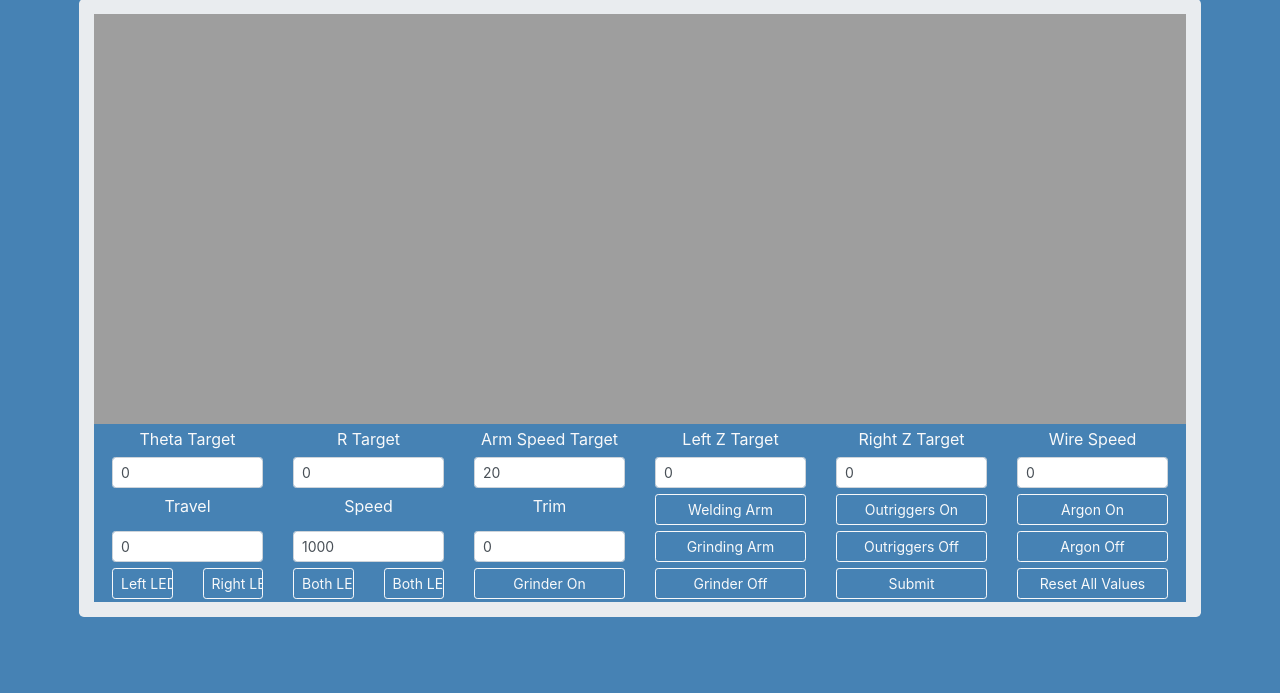
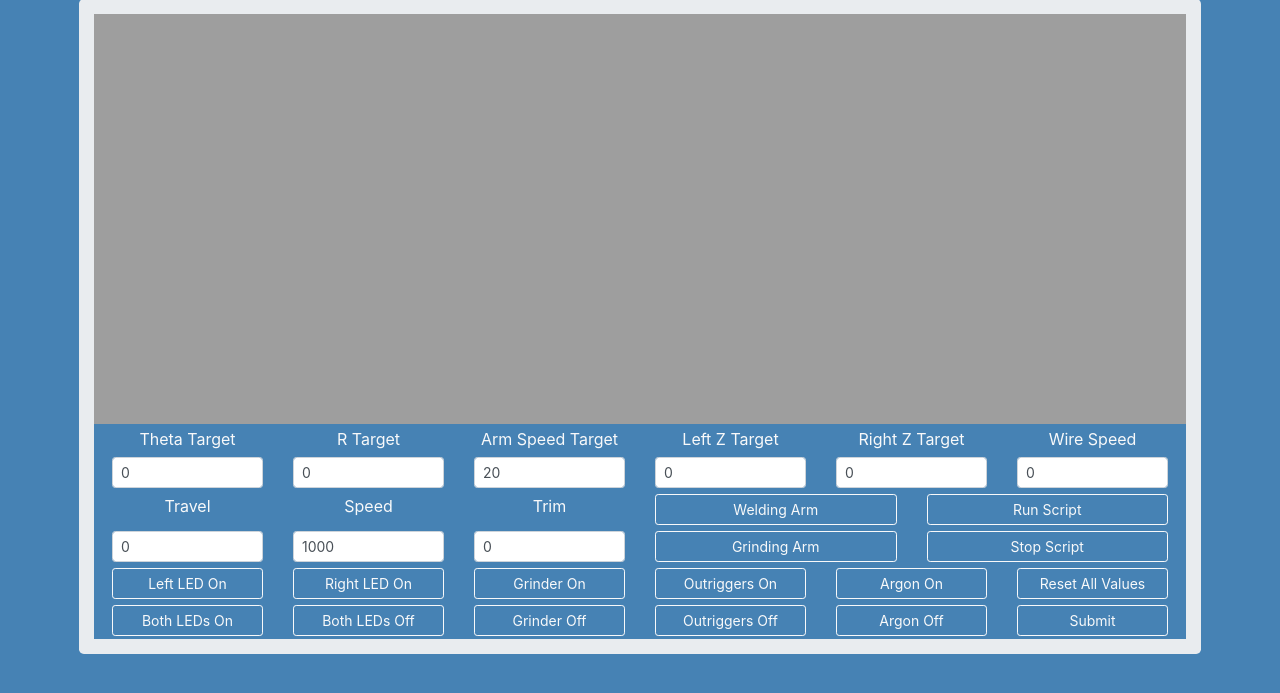
Before and after one commit to Astroneil/RoboCtrl, a Flask app: page /welder in a window 1280 px wide. Shown: the part 25-718 px from the top of the page. Run offline with Flask 2, Linux system fonts and the light colour scheme; some libraries are stand-ins or nearby versions.

Commit message:
Added run_script variable and Run/Stop Script buttons on the web controller. Layout changed to accommodate

```diff
--- a/RoboCtrl/templates/welder.html
+++ b/RoboCtrl/templates/welder.html
@@ -23,27 +23,31 @@
         <div class="col-md-2">Travel</div>
         <div class="col-md-2">Speed</div>
         <div class="col-md-2">Trim</div>
-        <div class="col-md-2"><input class="btn btn-outline-light btn-sm btn-block" type="submit" name="arm" value="Welding Arm"></div>
-        <div class="col-md-2"><input class="btn btn-outline-light btn-sm btn-block" type="submit" name="outriggers" value="Outriggers On"></div>
-        <div class="col-md-2"><input class="btn btn-outline-light btn-sm btn-block" type="submit" name="argon" value="Argon On"></div>
+        <div class="col-md-3"><input class="btn btn-outline-light btn-sm btn-block" type="submit" name="arm" value="Welding Arm"></div>
+        <div class="col-md-3"><input class="btn btn-outline-light btn-sm btn-block" type="submit" name="run_script" value="Run Script"></div>
       </div>
       <div class="row text-center" style="background-color:SteelBlue;">
         <div class="col-md-2"><input class="form-control form-control-sm" type="number" name="distance" value="{{ distance }}"></div>
         <div class="col-md-2"><input class="form-control form-control-sm" type="number" name="speed" value="{{ speed }}"></div>
         <div class="col-md-2"><input class="form-control form-control-sm" type="number" name="trim" value="{{ trim }}"></div>
-        <div class="col-md-2"><input class="btn btn-outline-light btn-sm btn-block" type="submit" name="arm" value="Grinding Arm"></div>
+        <div class="col-md-3"><input class="btn btn-outline-light btn-sm btn-block" type="submit" name="arm" value="Grinding Arm"></div>
+        <div class="col-md-3"><input class="btn btn-outline-light btn-sm btn-block" type="submit" name="run_script" value="Stop Script"></div>
+      </div>
+      <div class="row text-center" style="background-color:SteelBlue;">
+        <div class="col-md-2"><input class="btn btn-outline-light btn-sm btn-block" type="submit" name="led" value="Left LED On"></div>
+        <div class="col-md-2"><input class="btn btn-outline-light btn-sm btn-block" type="submit" name="led" value="Right LED On"></div>
+        <div class="col-md-2"><input class="btn btn-outline-light btn-sm btn-block" type="submit" name="grinder" value="Grinder On"></div>
+        <div class="col-md-2"><input class="btn btn-outline-light btn-sm btn-block" type="submit" name="outriggers" value="Outriggers On"></div>
+        <div class="col-md-2"><input class="btn btn-outline-light btn-sm btn-block" type="submit" name="argon" value="Argon On"></div>
+        <div class="col-md-2"><input class="btn btn-outline-light btn-sm btn-block" type="submit" name="submit" value="Reset All Values"></div>
+      </div>
+      <div class="row text-center" style="background-color:SteelBlue;">
+        <div class="col-md-2"><input class="btn btn-outline-light btn-sm btn-block" type="submit" name="led" value="Both LEDs On"></div>
+        <div class="col-md-2"><input class="btn btn-outline-light btn-sm btn-block" type="submit" name="led" value="Both LEDs Off"></div>
+        <div class="col-md-2"><input class="btn btn-outline-light btn-sm btn-block" type="submit" name="grinder" value="Grinder Off"></div>
         <div class="col-md-2"><input class="btn btn-outline-light btn-sm btn-block" type="submit" name="outriggers" value="Outriggers Off"></div>
         <div class="col-md-2"><input class="btn btn-outline-light btn-sm btn-block" type="submit" name="argon" value="Argon Off"></div>
-      </div>
-      <div class="row text-center" style="background-color:SteelBlue;">
-        <div class="col-md-1"><input class="btn btn-outline-light btn-sm btn-block" type="submit" name="led" value="Left LED On"></div>
-        <div class="col-md-1"><input class="btn btn-outline-light btn-sm btn-block" type="submit" name="led" value="Right LED On"></div>
-        <div class="col-md-1"><input class="btn btn-outline-light btn-sm btn-block" type="submit" name="led" value="Both LEDs On"></div>
-        <div class="col-md-1"><input class="btn btn-outline-light btn-sm btn-block" type="submit" name="led" value="Both LEDs Off"></div>
-        <div class="col-md-2"><input class="btn btn-outline-light btn-sm btn-block" type="submit" name="grinder" value="Grinder On"></div>
-        <div class="col-md-2"><input class="btn btn-outline-light btn-sm btn-block" type="submit" name="grinder" value="Grinder Off"></div>
         <div class="col-md-2"><input class="btn btn-outline-light btn-sm btn-block" type="submit" name="submit" value="Submit"></div>
-        <div class="col-md-2"><input class="btn btn-outline-light btn-sm btn-block" type="submit" name="submit" value="Reset All Values"></div>
       </div>
     </form>
 
--- a/RoboCtrl/welder_views.py
+++ b/RoboCtrl/welder_views.py
@@ -22,6 +22,7 @@ outriggers = 0
 grinder = 0
 led = 0
 click_pos = None
+run_script = 0
 author = "Neil Isenor"
 
 @welder_views.route('/welder', methods = ['POST','GET'])
@@ -78,10 +79,13 @@ def welderx():
             f = open("/tmp/welder/rw_led", "w+")
             f.write(str(led))
             f.close()
+            f = open("/tmp/welder/rw_run_script", "w+")
+            f.write(str(run_script))
+            f.close()
         except IOError as e:
             print("ERROR: OPERATION FAILED")
 
-    global arm_select, theta_target, r_target, arm_speed_target, left_z, right_z, distance, speed, trim, wire_speed, argon, outriggers, grinder, led
+    global arm_select, theta_target, r_target, arm_speed_target, left_z, right_z, distance, speed, trim, wire_speed, argon, outriggers, grinder, led, run_script
     # if we make a post request on the webpage aka press button then do stuff
     if request.method == 'POST':
 
@@ -150,10 +154,19 @@ def welderx():
             led = 3
             buildSerial()
 
-
         elif request.form.get('led', 0) == 'Both LEDs Off':
             print ('BOTH LEDS OFF')
             led = 0
+            buildSerial()
+
+        elif request.form.get('run_script', 0) == 'Run Script':
+            print ('RUN SCRIPT')
+            run_script = 1
+            buildSerial()
+
+        elif request.form.get('run_script', 0) == 'Stop Script':
+            print ('STOP SCRIPT')
+            run_script = 0
             buildSerial()
 
         # if we press the submit button
@@ -181,6 +194,7 @@ def welderx():
             outriggers = 0
             grinder = 0
             led = 0
+            run_script = 0
 
         else:
             pass
@@ -188,4 +202,4 @@ def welderx():
 
 
     # the default page to display will be our template with our template variables
-    return render_template('welder.html', author=author, arm_select=arm_select, theta_target=theta_target, r_target=r_target, arm_speed_target=arm_speed_target, left_z=left_z, right_z=right_z, wire_speed=wire_speed, distance=distance, speed=speed, trim=trim, argon=argon, grinder=grinder, led=led, outriggers=outriggers, localip=localip)
+    return render_template('welder.html', author=author, arm_select=arm_select, theta_target=theta_target, r_target=r_target, arm_speed_target=arm_speed_target, left_z=left_z, right_z=right_z, wire_speed=wire_speed, distance=distance, speed=speed, trim=trim, argon=argon, grinder=grinder, led=led, outriggers=outriggers, localip=localip, run_script=run_script)
```
